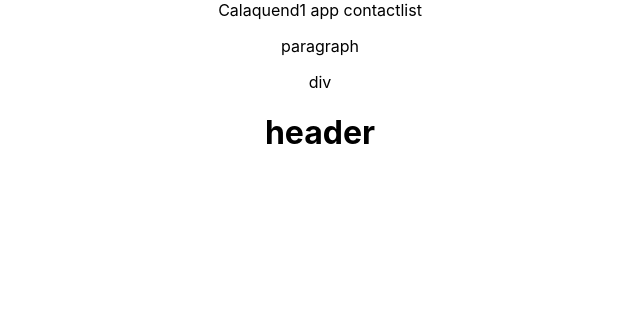
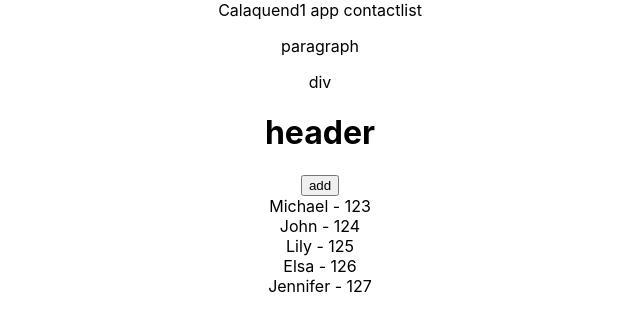
Before and after one commit to calaquend1/calaquend1.github.io, a React (Create React App) app: page / in a window 1280 px wide. Shown: the top 330 px of the page, without its empty margins (320-960 px from the left). Built offline with nearby package versions, Linux system fonts and the light colour scheme.

Commit message:
first commit to check gh pages

```diff
--- a/src/App.tsx
+++ b/src/App.tsx
@@ -1,5 +1,7 @@
 import React from 'react';
 import logo from './logo.svg';
+import List from './components/ContactList';
+
 import './App.css';
 
 function App() {
@@ -9,6 +11,7 @@ function App() {
           <p>paragraph</p>
           <div>div</div>
           <h1>header</h1>
+          <List />
     </div>
   );
 }
--- /dev/null
+++ b/src/components/ContactList/List.tsx
@@ -0,0 +1,36 @@
+import React, { useState } from 'react';
+
+const defaultContacts = [
+    { name: 'Michael', age: 35, number: 123 },
+    { name: 'John', age: 37, number: 124 },
+    { name: 'Lily', age: 42, number: 125 },
+    { name: 'Elsa', age: 94, number: 126 },
+    { name: 'Jennifer', age: 25, number: 127 },
+]
+
+type Contact = {
+    name: string,
+    age: number,
+    number: number
+}
+
+type ListProps = {
+    contacts?: Contact[];
+}
+
+const List = (props: ListProps) => {
+    const { contacts = defaultContacts } = props;
+    const [stateContacts, setContacts] = useState<Contact[]>(contacts);
+
+    const addPerson = () => {
+        const lastPerson = stateContacts[stateContacts.length - 1]
+        setContacts([...stateContacts, { name: 'James', age: lastPerson.age + 1, number: Math.round(lastPerson.number % 43) * lastPerson.number }])
+    }
+    return (<div>
+        <button onClick={addPerson}>add</button>
+        {stateContacts.map(item => <div>{item.name} - {item.number}</div>)}
+    </div>)
+}
+
+
+export default List;
--- /dev/null
+++ b/src/components/ContactList/index.ts
@@ -0,0 +1,3 @@
+import List from './List';
+
+export default List;
```
